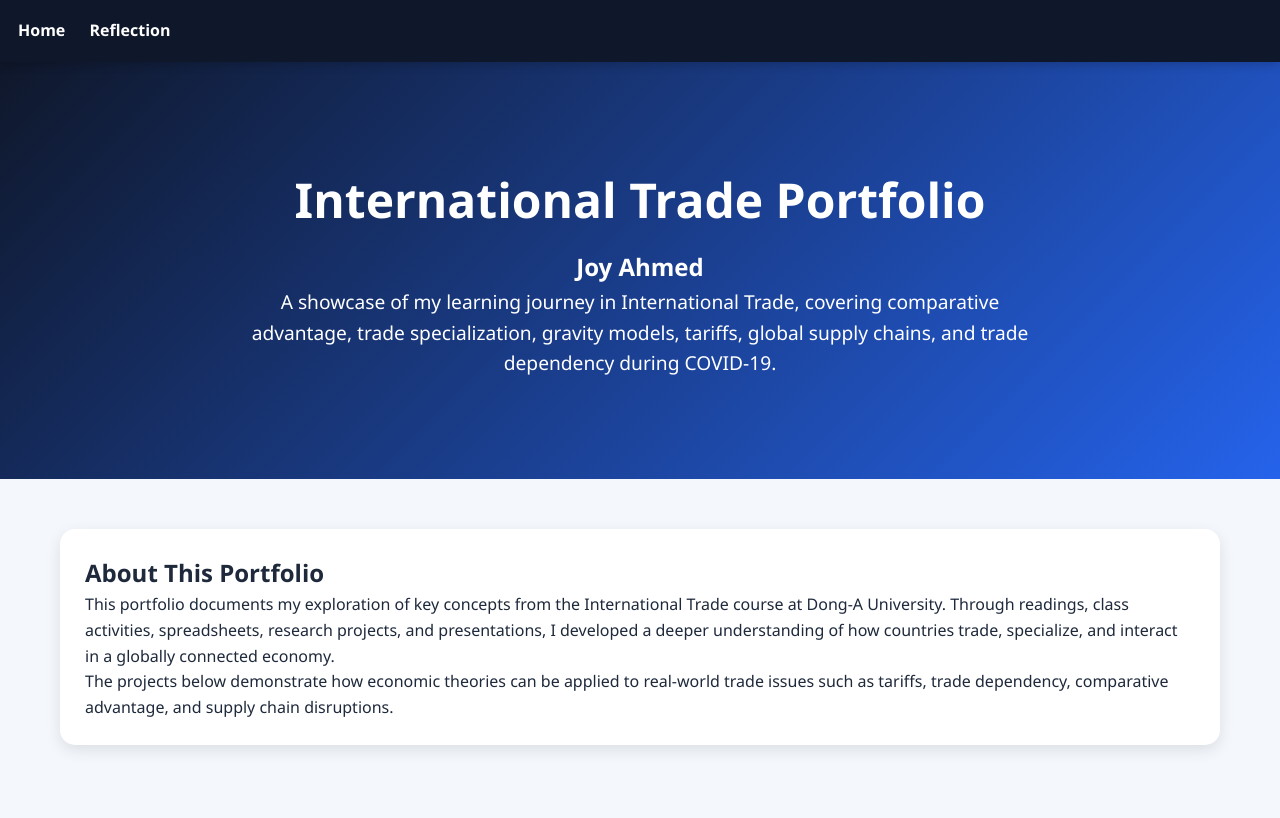
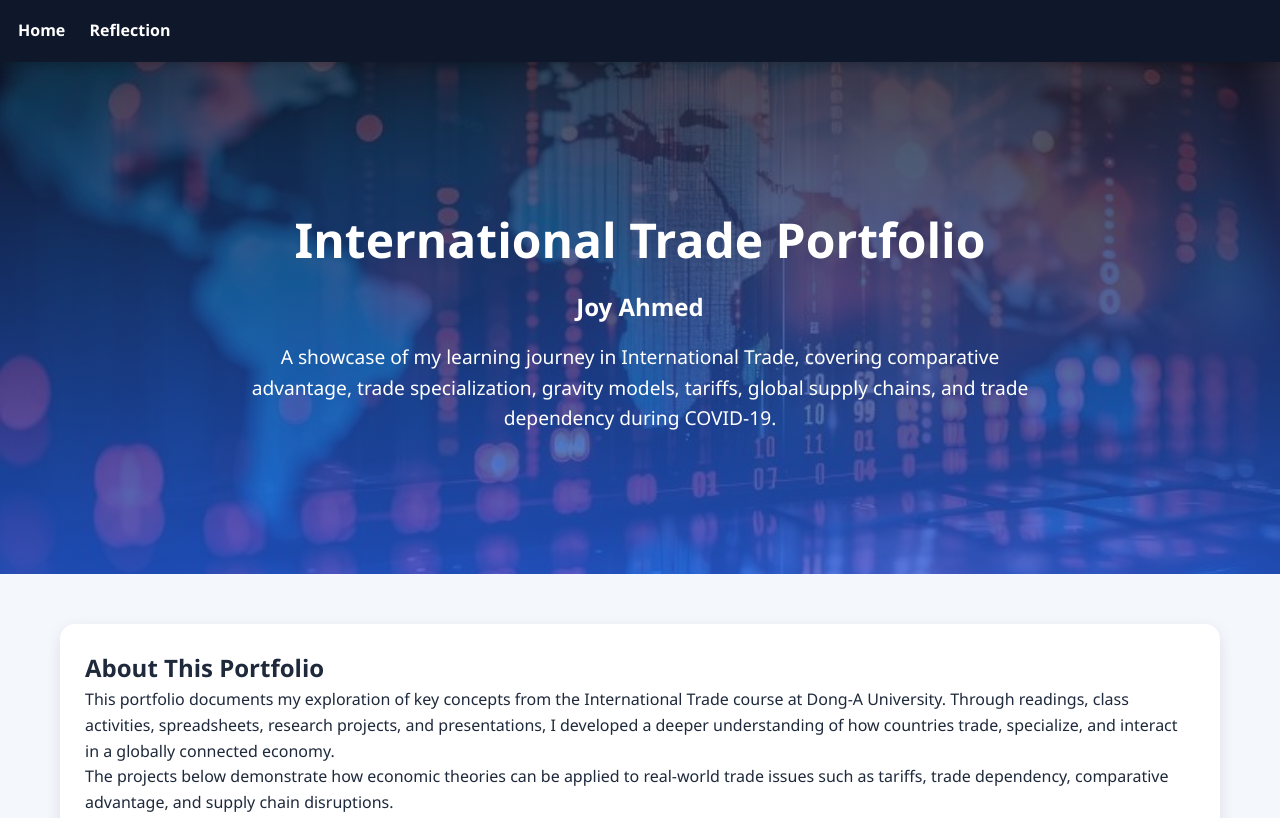
Before and after one commit to Joy-creator04/international-trade-portfolio, a plain HTML site: page index.html in a window 1280 px wide. Shown: the top 818 px of the page. Drawn offline with Linux system fonts and the light colour scheme.

Commit message:
Update index.html

```diff
--- a/index.html
+++ b/index.html
@@ -12,15 +12,31 @@
 <style>
 
 .hero{
-background:linear-gradient(135deg,#0F172A,#2563EB);
 color:white;
-padding:100px 20px;
+padding:140px 20px;
 text-align:center;
+}
+
+.home-hero{
+background:
+linear-gradient(
+rgba(15,23,42,.75),
+rgba(37,99,235,.75)
+),
+url("images/home-bg.jpg");
+
+background-size:cover;
+background-position:center;
+background-repeat:no-repeat;
 }
 
 .hero h1{
 font-size:3rem;
 margin-bottom:10px;
+}
+
+.hero h2{
+margin-bottom:15px;
 }
 
 .hero p{
@@ -109,7 +125,7 @@ margin-top:50px;
 <a href="reflection.html">Reflection</a>
 </nav>
 
-<section class="hero">
+<section class="hero home-hero">
 
 <h1>International Trade Portfolio</h1>
 
@@ -131,7 +147,6 @@ and trade dependency during COVID-19.
 <h2>About This Portfolio</h2>
 
 <p>
-
 This portfolio documents my exploration of key concepts
 from the International Trade course at Dong-A University.
 
@@ -139,16 +154,13 @@ Through readings, class activities, spreadsheets,
 research projects, and presentations, I developed a deeper
 understanding of how countries trade, specialize,
 and interact in a globally connected economy.
-
 </p>
 
 <p>
-
 The projects below demonstrate how economic theories can
 be applied to real-world trade issues such as tariffs,
 trade dependency, comparative advantage,
 and supply chain disruptions.
-
 </p>
 
 </div>
@@ -277,7 +289,6 @@ View Project
 <h2>Final Reflection</h2>
 
 <p>
-
 Throughout this course I learned that trade is far more
 than simply exchanging goods between countries.
 International trade is connected to economic growth,
@@ -287,13 +298,10 @@ resource distribution, and government policy.
 The COVID-19 pandemic demonstrated how dependent modern
 economies have become on international trade and
 highlighted the importance of resilient supply chains.
-
 </p>
 
 <a href="reflection.html" class="btn">
-
 Read Full Reflection
-
 </a>
 
 </div>
@@ -301,9 +309,7 @@ Read Full Reflection
 </section>
 
 <footer>
-
 International Trade Portfolio | Joy Ahmed | Dong-A University
-
 </footer>
 
 </body>
```
